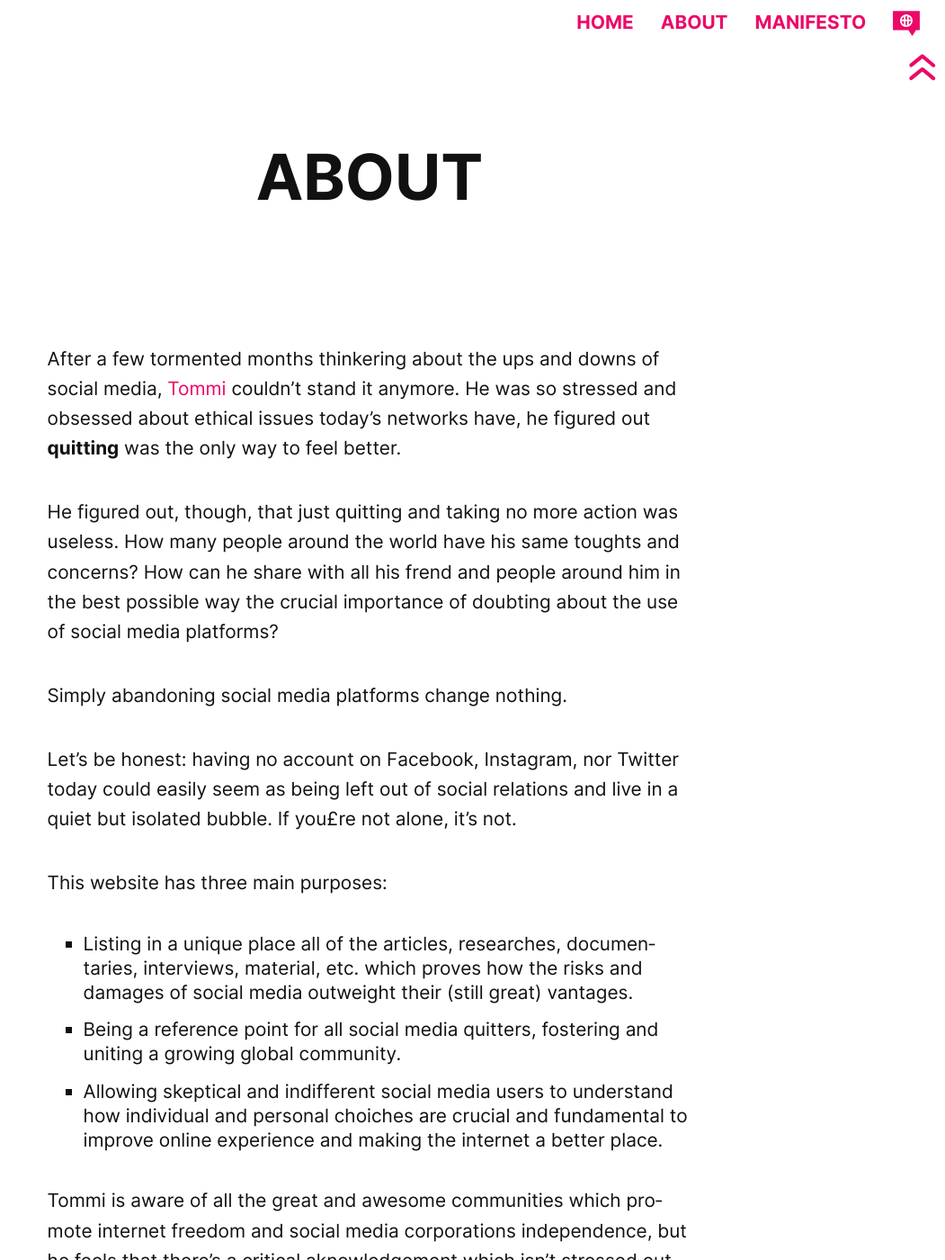
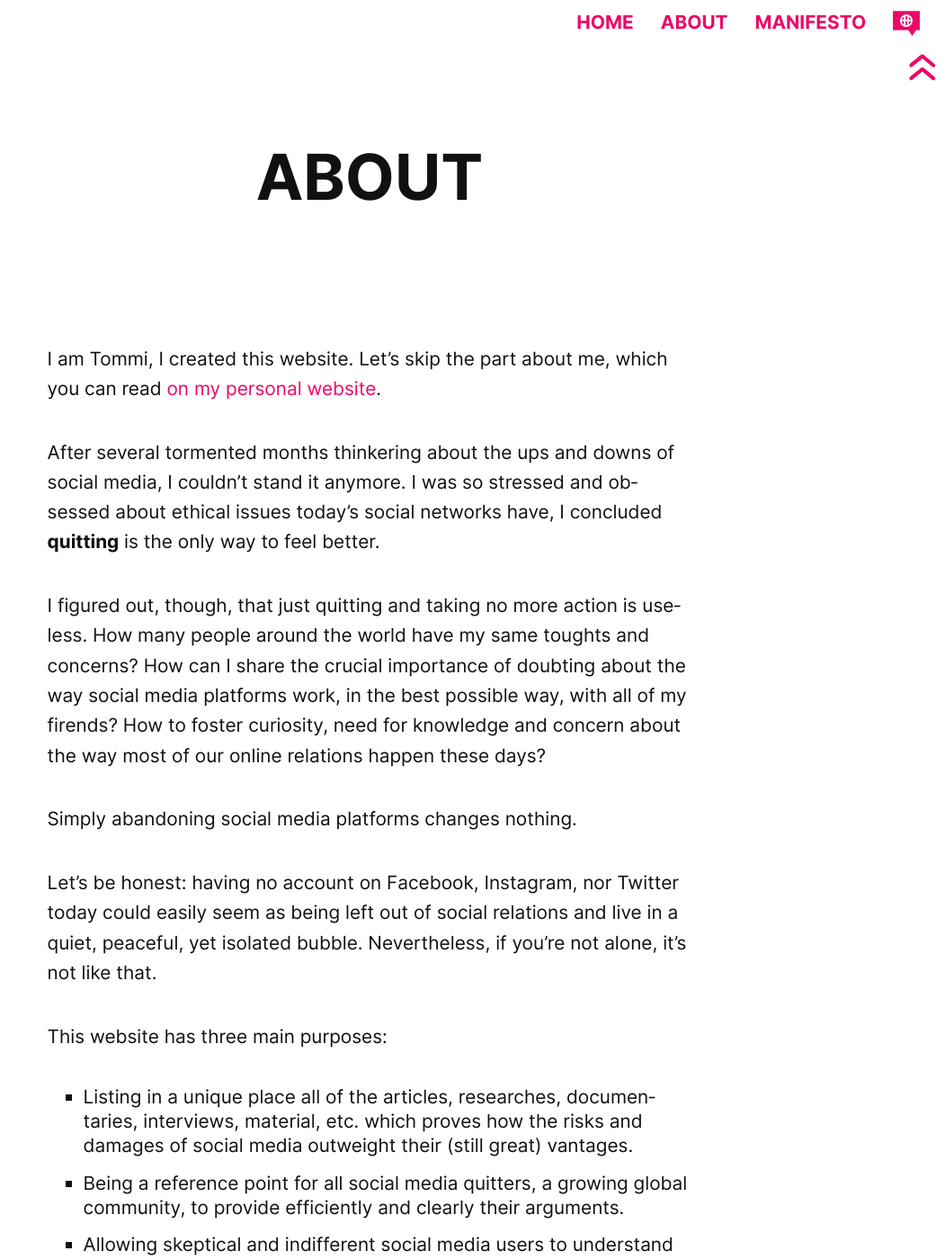
Before and after one commit to xplosionmind/quitsocialmedia.club, a Jekyll site: the page built from pages/about.md, in a window 1280 px wide and 1400 px high. Shown: the whole window at 90% size, without its empty margins (229-1280 px from the left). Built offline with Jekyll 4.4.1, drawn with Linux system fonts in a browser that asks for light colours; some of the changed text lies outside the part shown.

```diff
--- a/pages/about.md
+++ b/pages/about.md
@@ -5,31 +5,36 @@ lang: en
 permalink: /about
 layout: page
 ---
-After a few tormented months thinkering about the ups and downs of social media, [Tommi](https://tommi.space) couldn’t stand it anymore. He was so stressed and obsessed about ethical issues today’s networks have, he figured out **quitting** was the only way to feel better.
+I am Tommi, I created this website. Let's skip the part about me, which you can read [on my personal website](https://tommi.space/home#about).
 
-He figured out, though, that just quitting and taking no more action was useless. How many people around the world have his same toughts and concerns? How can he share with all his frend and people around him in the best possible way the crucial importance of doubting about the use of social media platforms?
+After several tormented months thinkering about the ups and downs of social media, I couldn’t stand it anymore. I was so stressed and obsessed about ethical issues today’s social networks have, I concluded **quitting** is the only way to feel better.
 
-Simply abandoning social media platforms change nothing.
+I figured out, though, that just quitting and taking no more action is useless. How many people around the world have my same toughts and concerns? How can I share the crucial importance of doubting about the way social media platforms work, in the best possible way, with all of my firends? How to foster curiosity, need for knowledge and concern about the way most of our online relations happen these days?
 
-Let’s be honest: having no account on Facebook, Instagram, nor Twitter today could easily seem as being left out of social relations and live in a quiet but isolated bubble. If you£re not alone, it’s not.
+Simply abandoning social media platforms changes nothing.
+
+Let’s be honest: having no account on Facebook, Instagram, nor Twitter today could easily seem as being left out of social relations and live in a quiet, peaceful, yet isolated bubble. Nevertheless, if you're not alone, it’s not like that.
 
 This website has three main purposes:
 
 - Listing in a unique place all of the articles, researches, documentaries, interviews, material, etc. which proves how the risks and damages of social media outweight their (still great) vantages.
-- Being a reference point for all social media quitters, fostering and uniting a growing global community.
+- Being a reference point for all social media quitters, a growing global community, to provide efficiently and clearly their arguments.
 - Allowing skeptical and indifferent social media users to understand how individual and personal choiches are crucial and fundamental to improve online experience and making the internet a better place.
 
-Tommi is aware of all the great and awesome communities which promote internet freedom and social media corporations independence, but he feels that there’s a critical aknowledgement which isn’t stressed out enough: **the single individual is the key to global change**. We should’t wait for policies and laws to be rolled out, or we can’t believe someone else will come and make everything better, someday.
+I’m aware of all the great and awesome communities which promote internet freedom and social media corporations independence, but I feel that there’s a critical aknowledgement which isn’t stressed out enough: **actions of the individual are the key to global change**. We should’t wait for policies and laws to be rolled out; in the same way, we can’t believe someone else will come and make everything better, someday.
+
+**!!** I absolutely don’t want to force you to quit social media, and I definitely don’t want to convince you it’s the best thing to do. I want anybody who lands here to carefully go through the website’s content and the referenced material, to acquire enough knowledge to decide by him/herself what's the best thing to do.
 
 We need to understand, read, be informed and study what’s happening.
 
-Then, unite together, stand out and be the change.
+Then, unite, stand out and be (part of) the change.
+
+Quit Social Media, for a start.
 
 <br />
 
 ## Notes
 
 - I chose the `.club` domain because it was among the cheapest and, in the end, it makes sense.
-- I want to point out I have absolutely no personal gain in doing this website and spamming it everywhere. On the contrary, I invested so much time in writhing these words and building this virtual place (I’m not a developer) I became so tired and stressed I came close to giving up several times. (Once, I was so tired that by mistake I deleted the working directory of this website, irremediably losing months of hard work)
+- I want to point out I have absolutely no personal gain in creating this website and in spamming it everywhere. On the contrary, I invested so much time in writhing these words and building this virtual place (I’m not a developer) I became so tired and stressed I came close to giving up several times. (Once, I was so sleepy that by mistake I deleted the working directory of this website, irremediably losing months of hard work)
 - I don’t expect for this website to become viral, but, deep inside me, I strongly hope so.
-- I don’t want to force you to quit social media, nor I want to convince you it’s the best thing to do. I want anybody who arrives here to read carefully the wabsite’s content and the referenced material, to acquire enough knowledge to decide what’s the best thing to do.
--- a/pages/home.html
+++ b/pages/home.html
@@ -4,13 +4,10 @@ permalink: /home
 lang: en
 ref: home
 ---
-<div class="row">
+<div class="row" style="margin-bottom: 3rem">
 	<div class="one column">
 		<div class="page-header">
 			<h1>Quit Social Media</h1>
-			<p class="page-description">
-				Have fun!
-			</p>
 		</div>
 	</div>
 </div>
```
Also changed, not shown: pages/about-it.md (added, +41 -0 lines).
